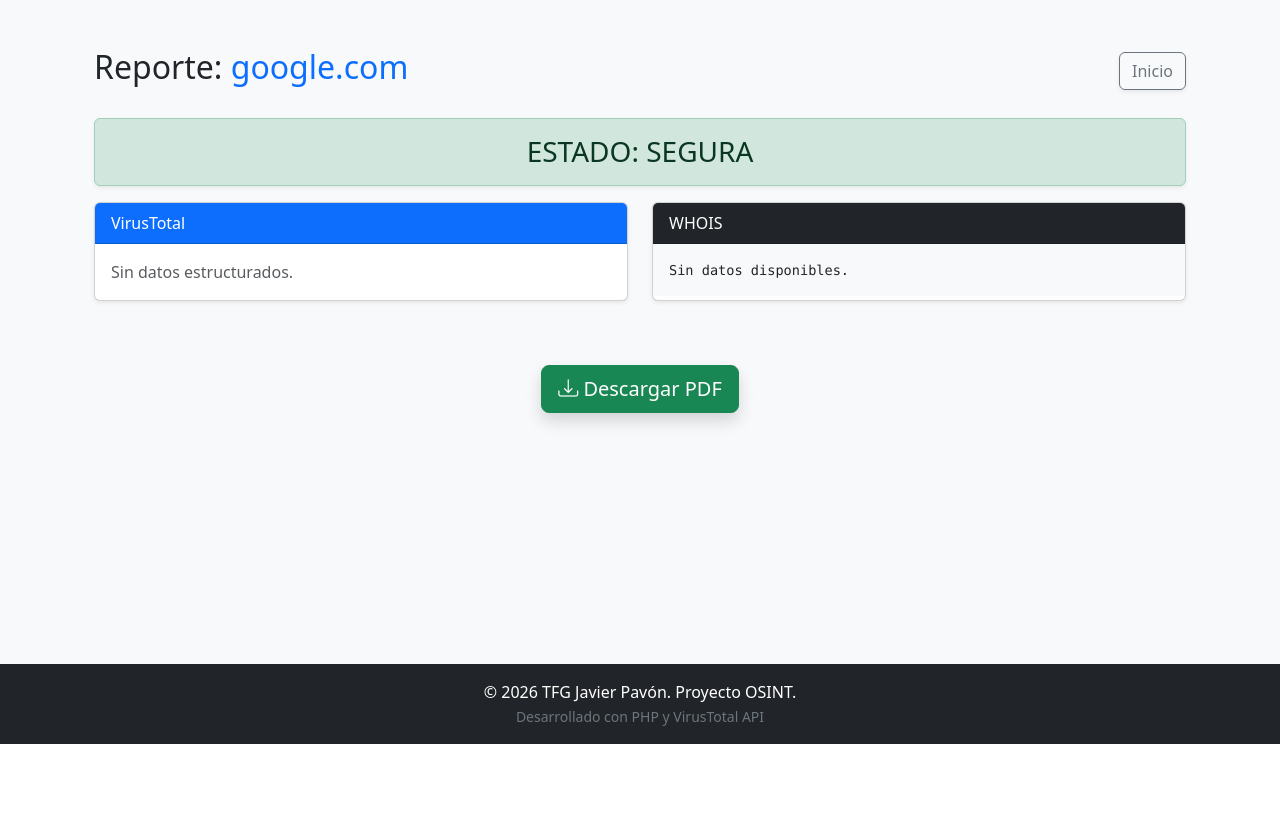
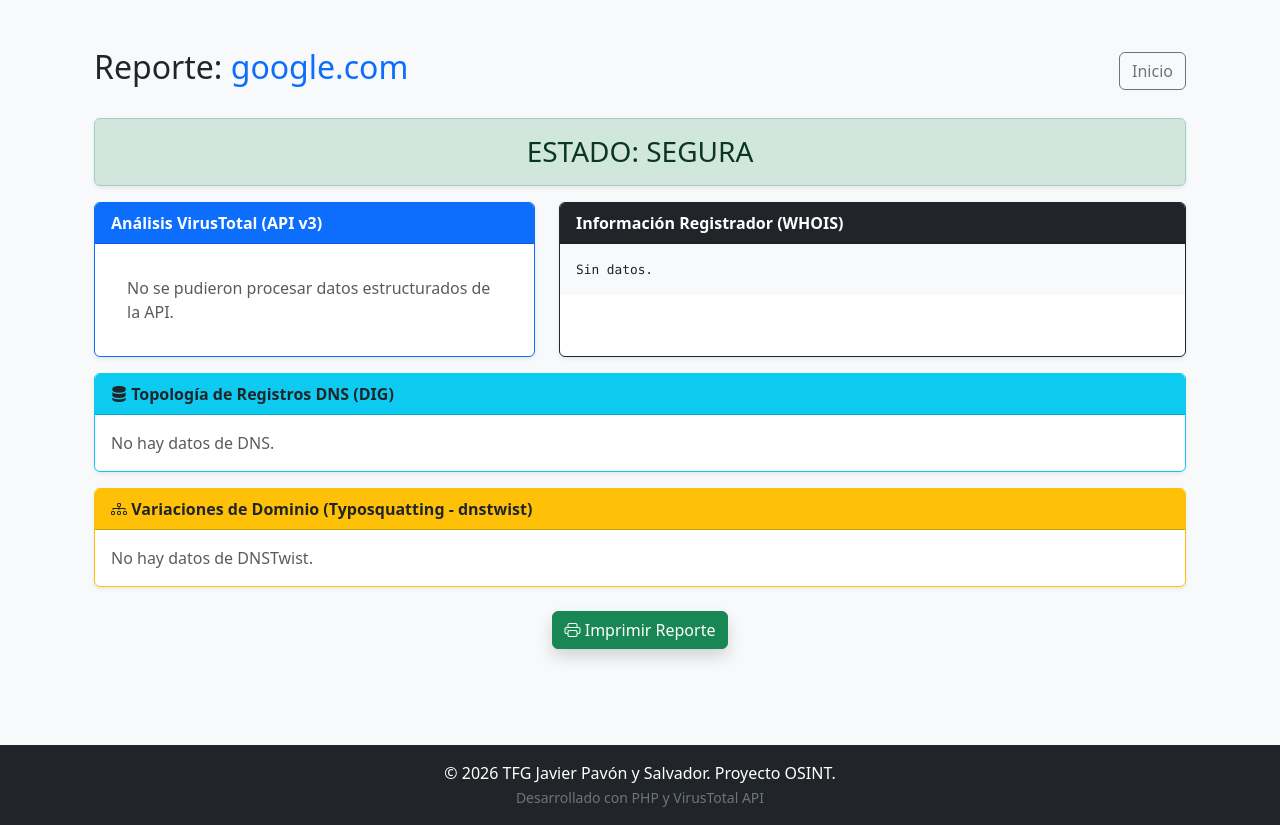
Before and after one commit to EnvEzU/PROYECTO, a PHP site: page /resultados/ver_resultado.php in a window 1280 px wide. Shown: the part 56-881 px from the top of the page. Before the commit the page ends 800 px from the top, so only its background shows below. Run offline with PHP 8.4, Linux system fonts and the light colour scheme; a user stored in the database is signed in; data comes from the database, SQL or seed files in the repository.

Commit message:
4-03-2026

```diff
--- a/PAVÓN/auth/login.php
+++ b/PAVÓN/auth/login.php
@@ -8,7 +8,7 @@ $mensaje = "";
 if ($_SERVER["REQUEST_METHOD"] == "POST") {
     $email = trim($_POST['email']);
     $pass  = $_POST['pass'];
-    $pass_md5 = md5($pass); // Usando MD5 como pediste
+    $pass_md5 = md5($pass);
 
     $sql = "SELECT id, usuario, rol FROM usuarios WHERE email = ? AND password = ?";
 
@@ -50,7 +50,7 @@ if ($_SERVER["REQUEST_METHOD"] == "POST") {
     <div class="container" style="max-width: 400px;">
         <div class="card shadow">
             <div class="card-body">
-                <h3 class="text-center mb-4">Inicia sesión</h3>
+                <h3 class="text-center mb-4">Iniciar sesión</h3>
                 <?= $mensaje ?>
                 <form method="POST">
                     <div class="mb-3">
--- a/PAVÓN/includes/footer.php
+++ b/PAVÓN/includes/footer.php
@@ -1,6 +1,6 @@
 </div> <footer class="bg-dark text-white text-center py-3 mt-5">
     <div class="container">
-        <p class="mb-0">&copy; 2026 TFG Javier Pavón. Proyecto OSINT.</p>
+        <p class="mb-0">&copy; 2026 TFG Javier Pavón y Salvador. Proyecto OSINT.</p>
         <small class="text-secondary">Desarrollado con PHP y VirusTotal API</small>
     </div>
 </footer>
--- a/PAVÓN/index.php
+++ b/PAVÓN/index.php
@@ -1,5 +1,4 @@
 <?php
-// Archivo: index.php
 session_start();
 $ruta_base = "./";
 require_once 'includes/header.php';
--- a/PAVÓN/resultados/historial.php
+++ b/PAVÓN/resultados/historial.php
@@ -11,7 +11,7 @@ if (!isset($_SESSION['id_usuario'])) {
 
 $id_usuario = $_SESSION['id_usuario'];
 
-// Consulta: Obtener análisis de ESTE usuario ordenados por fecha
+// Consulta: Obtener análisis de un usuario ordenados por fecha
 $sql = "SELECT * FROM historial_dominios WHERE id_usuario = ? ORDER BY fecha_escaneo DESC";
 $stmt = mysqli_prepare($conn, $sql);
 mysqli_stmt_bind_param($stmt, "i", $id_usuario);
--- a/PAVÓN/resultados/ver_resultado.php
+++ b/PAVÓN/resultados/ver_resultado.php
@@ -1,21 +1,15 @@
 <?php
-// ==========================================
-// 1. LÓGICA DE DATOS (PHP)
-// ==========================================
+// Archivo: resultados/ver_resultado.php
 session_start();
 require_once '../config/conexion.php';
 
-/**
- * TRUCO PARA OCULTAR EL ID DE LA URL:
- * Si llega por GET (?id=5), lo guardamos en sesión y recargamos la página limpia.
- */
+// Manejo de ID por sesión para limpiar la URL
 if (isset($_GET['id'])) {
     $_SESSION['ver_id_reporte'] = intval($_GET['id']);
-    header("Location: ver_resultado.php"); // Recarga a la misma página sin el ?id=...
+    header("Location: ver_resultado.php");
     exit;
 }
 
-// Si no hay ID en la sesión, el usuario entró directamente: mandamos al inicio
 if (!isset($_SESSION['ver_id_reporte'])) {
     header("Location: ../index.php");
     exit;
@@ -23,18 +17,16 @@ if (!isset($_SESSION['ver_id_reporte'])) {
 
 $id_hist = $_SESSION['ver_id_reporte'];
 
-// 1. Obtener datos del dominio del historial
+// 1. Obtener datos del dominio
 $sql = "SELECT * FROM historial_dominios WHERE id = ?";
 $stmt = mysqli_prepare($conn, $sql);
 mysqli_stmt_bind_param($stmt, "i", $id_hist);
 mysqli_stmt_execute($stmt);
 $info = mysqli_fetch_assoc(mysqli_stmt_get_result($stmt));
 
-if (!$info) {
-    die("Error: Análisis no encontrado.");
-}
+if (!$info) { die("Error: Análisis no encontrado."); }
 
-// 2. Obtener resultados de las herramientas (VirusTotal, Whois)
+// 2. Obtener resultados de herramientas
 $res_tools = mysqli_query($conn, "SELECT * FROM osint_resultados WHERE id_historial=$id_hist");
 $data = [];
 while($r = mysqli_fetch_assoc($res_tools)) {
@@ -48,7 +40,7 @@ require_once '../includes/header.php';
 <div class="container mt-4">
     <div class="d-flex justify-content-between align-items-center mb-4">
         <h2>Reporte: <span class="text-primary"><?= htmlspecialchars($info['dominio']) ?></span></h2>
-        <a href="../index.php" class="btn btn-outline-secondary shadow-sm">Inicio</a>
+        <a href="../index.php" class="btn btn-outline-secondary">Inicio</a>
     </div>
 
     <div class="alert <?= ($info['estado'] == 'maliciosa' ? 'alert-danger' : 'alert-success') ?> text-center shadow-sm">
@@ -56,43 +48,80 @@ require_once '../includes/header.php';
     </div>
 
     <div class="row">
-        <div class="col-md-6 mb-3">
-            <div class="card h-100 shadow-sm">
-                <div class="card-header bg-primary text-white font-weight-bold">VirusTotal</div>
+        <div class="col-md-5 mb-3">
+            <div class="card h-100 shadow-sm border-primary">
+                <div class="card-header bg-primary text-white fw-bold">Análisis VirusTotal (API v3)</div>
                 <div class="card-body">
                     <?php
                     $vt = json_decode($data['VirusTotal'] ?? '{}', true);
-                    if(isset($vt['data']['attributes']['last_analysis_stats'])) {
+
+                    if (is_array($vt) && isset($vt['data']['attributes']['last_analysis_stats'])) {
                         $s = $vt['data']['attributes']['last_analysis_stats'];
-                        echo "<p class='text-danger mb-1'><strong>Maliciosos:</strong> {$s['malicious']}</p>";
-                        echo "<p class='text-success mb-0'><strong>Limpios:</strong> {$s['harmless']}</p>";
+                        echo "<ul class='list-group list-group-flush'>";
+                        echo "<li class='list-group-item d-flex justify-content-between'>Maliciosos <span class='badge bg-danger rounded-pill'>{$s['malicious']}</span></li>";
+                        echo "<li class='list-group-item d-flex justify-content-between'>Inofensivos <span class='badge bg-success rounded-pill'>{$s['harmless']}</span></li>";
+                        echo "<li class='list-group-item d-flex justify-content-between'>Sospechosos <span class='badge bg-warning text-dark rounded-pill'>{$s['suspicious']}</span></li>";
+                        echo "</ul>";
                     } else {
-                        echo "<span class='text-muted italic'>Sin datos estructurados.</span>";
+                        echo "<div class='text-muted p-3'>No se pudieron procesar datos estructurados de la API.</div>";
                     }
                     ?>
                 </div>
             </div>
         </div>
 
-        <div class="col-md-6 mb-3">
-            <div class="card h-100 shadow-sm">
-                <div class="card-header bg-dark text-white font-weight-bold">WHOIS</div>
+        <div class="col-md-7 mb-3">
+            <div class="card h-100 shadow-sm border-dark">
+                <div class="card-header bg-dark text-white fw-bold">Información Registrador (WHOIS)</div>
                 <div class="card-body p-0">
-                    <pre class="p-3 bg-light m-0" style="max-height: 200px; overflow-y: auto; font-size: 0.85rem; border-radius: 0;"><?= htmlspecialchars($data['Whois'] ?? 'Sin datos disponibles.') ?></pre>
+                    <pre class="p-3 bg-light m-0" style="max-height: 400px; overflow-y: auto; font-size: 0.8rem;"><?= htmlspecialchars($data['Whois'] ?? 'Sin datos.') ?></pre>
                 </div>
             </div>
         </div>
     </div>
 
-    <div class="text-center mt-5 mb-5">
+    <div class="row mb-3">
+        <div class="col-12">
+            <div class="card shadow-sm border-info">
+                <div class="card-header bg-info text-dark fw-bold">
+                    <i class="bi bi-server"></i> Topología de Registros DNS (DIG)
+                </div>
+                <div class="card-body p-0">
+                    <?php if (isset($data['Dig'])): ?>
+                        <pre class="p-3 bg-light m-0" style="max-height: 400px; overflow-y: auto; font-size: 0.85rem; color: #333;"><?= htmlspecialchars($data['Dig']) ?></pre>
+                    <?php else: ?>
+                        <p class="p-3 text-muted m-0">No hay datos de DNS.</p>
+                    <?php endif; ?>
+                </div>
+            </div>
+        </div>
+    </div>
+
+    <div class="row mb-3">
+        <div class="col-12">
+            <div class="card shadow-sm border-warning">
+                <div class="card-header bg-warning text-dark fw-bold">
+                    <i class="bi bi-diagram-3"></i> Variaciones de Dominio (Typosquatting - dnstwist)
+                </div>
+                <div class="card-body p-0">
+                    <?php if (isset($data['Dnstwist'])): ?>
+                        <pre class="p-3 bg-light m-0" style="max-height: 300px; overflow-y: auto; font-size: 0.8rem;"><?= htmlspecialchars($data['Dnstwist']) ?></pre>
+                    <?php else: ?>
+                        <p class="p-3 text-muted m-0">No hay datos de DNSTwist.</p>
+                    <?php endif; ?>
+                </div>
+            </div>
+        </div>
+    </div>
+
+    <div class="text-center mt-4 mb-5">
         <?php if(isset($_SESSION['id_usuario'])): ?>
-            <button onclick="window.print()" class="btn btn-success btn-lg shadow">
-                <i class="bi bi-download"></i> Descargar PDF
+            <button onclick="window.print()" class="btn btn-success shadow">
+                <i class="bi bi-printer"></i> Imprimir Reporte
             </button>
         <?php else: ?>
-            <div class="alert alert-warning d-inline-block shadow-sm">
-                <i class="bi bi-lock-fill"></i> Estás en modo invitado.
-                <br>Para <strong>descargar el informe</strong> debes <a href="../auth/login.php" class="alert-link">iniciar sesión</a>.
+            <div class="alert alert-warning d-inline-block">
+                Modo invitado: <a href="../auth/login.php" class="alert-link">Inicia sesión</a> para descargar.
             </div>
         <?php endif; ?>
     </div>
```
Also changed, not shown: PAVÓN/osint/dig.php (added, +103 -0 lines), PAVÓN/osint/dnstwist.php (added, +76 -0 lines), PAVÓN/osint/virus_total.php (+41 -8 lines), PAVÓN/osint/whois.php (+63 -7 lines).
